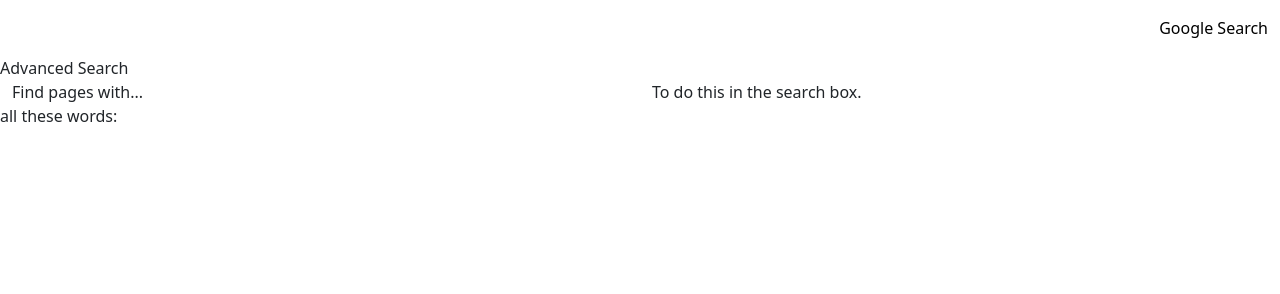
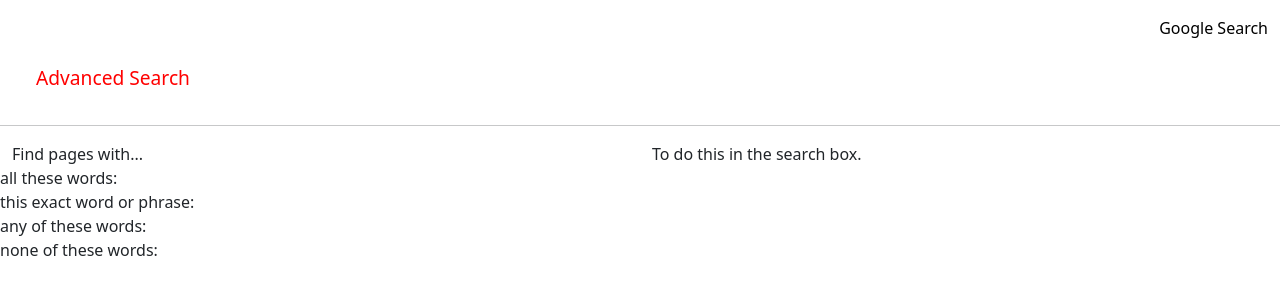
Before and after one commit to bonzonic/Google-Frontend, a plain HTML site: page advanced-search.html in a window 1280 px wide. Drawn offline with nearby package versions, Linux system fonts and the light colour scheme.

Commit message:
progress on advanced

```diff
--- a/advanced-search.html
+++ b/advanced-search.html
@@ -1,10 +1,13 @@
 <!DOCTYPE html>
 <html lang="en">
+
 <head>
     <title>Advanced Search</title>
     <link href="index.css" rel="stylesheet">
-        <link href="https://cdn.jsdelivr.net/npm/bootstrap@5.2.0-beta1/dist/css/bootstrap.min.css" rel="stylesheet" integrity="sha384-0evHe/X+R7YkIZDRvuzKMRqM+OrBnVFBL6DOitfPri4tjfHxaWutUpFmBp4vmVor" crossorigin="anonymous">
+    <link href="https://cdn.jsdelivr.net/npm/bootstrap@5.2.0-beta1/dist/css/bootstrap.min.css" rel="stylesheet"
+        integrity="sha384-0evHe/X+R7YkIZDRvuzKMRqM+OrBnVFBL6DOitfPri4tjfHxaWutUpFmBp4vmVor" crossorigin="anonymous">
 </head>
+
 <body>
     <div class="container-fluid">
         <div class="row justify-content-end my-3">
@@ -12,11 +15,11 @@
                 <a href="index.html">Google Search</a>
             </div>
         </div>
-            <div class="row">
+        <div class="row m-4 advanced">
             Advanced Search
         </div>
         <div class="row">
-                <!-- some kind of horizontal line -->
+            <hr class="mt-2 mb-3" />
         </div>
         <div class="row">
             <div class="col">
@@ -25,10 +28,21 @@
             <div class="col">
                 To do this in the search box.
             </div>
+        </div>
         <div class="row">
             all these words:
+        </div>
+        <div class="row">
+            this exact word or phrase:
+        </div>
+        <div class="row">
+            any of these words:
+        </div>
+        <div class="row">
+            none of these words:
         </div>
     </div>
     </div>
 </body>
+
 </html>
--- a/index.scss
+++ b/index.scss
@@ -18,3 +18,8 @@ div {
         }
     }
 }
+
+.advanced {
+    color:red;
+    font-size:large;
+}
```
Also changed, not shown: index.css, 1 other file. Lines whose indentation alone changed are shown as unchanged.
